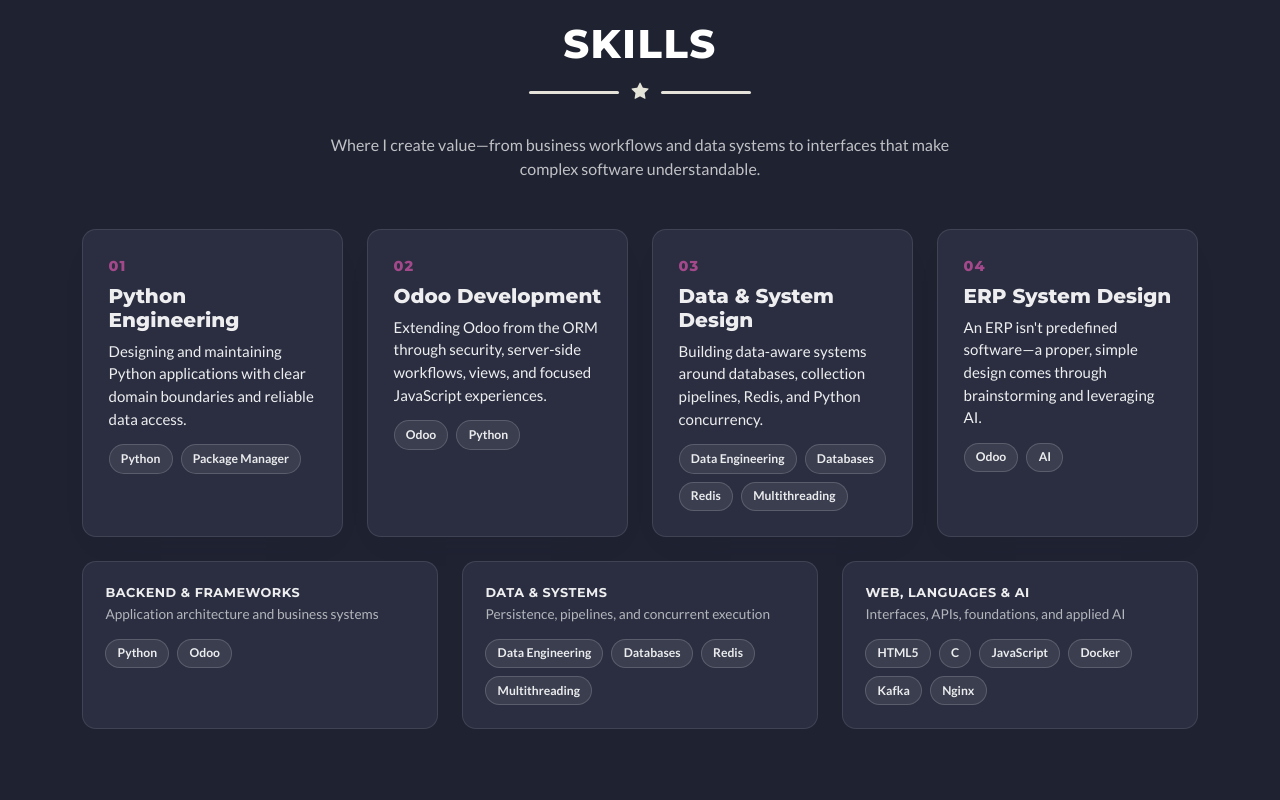
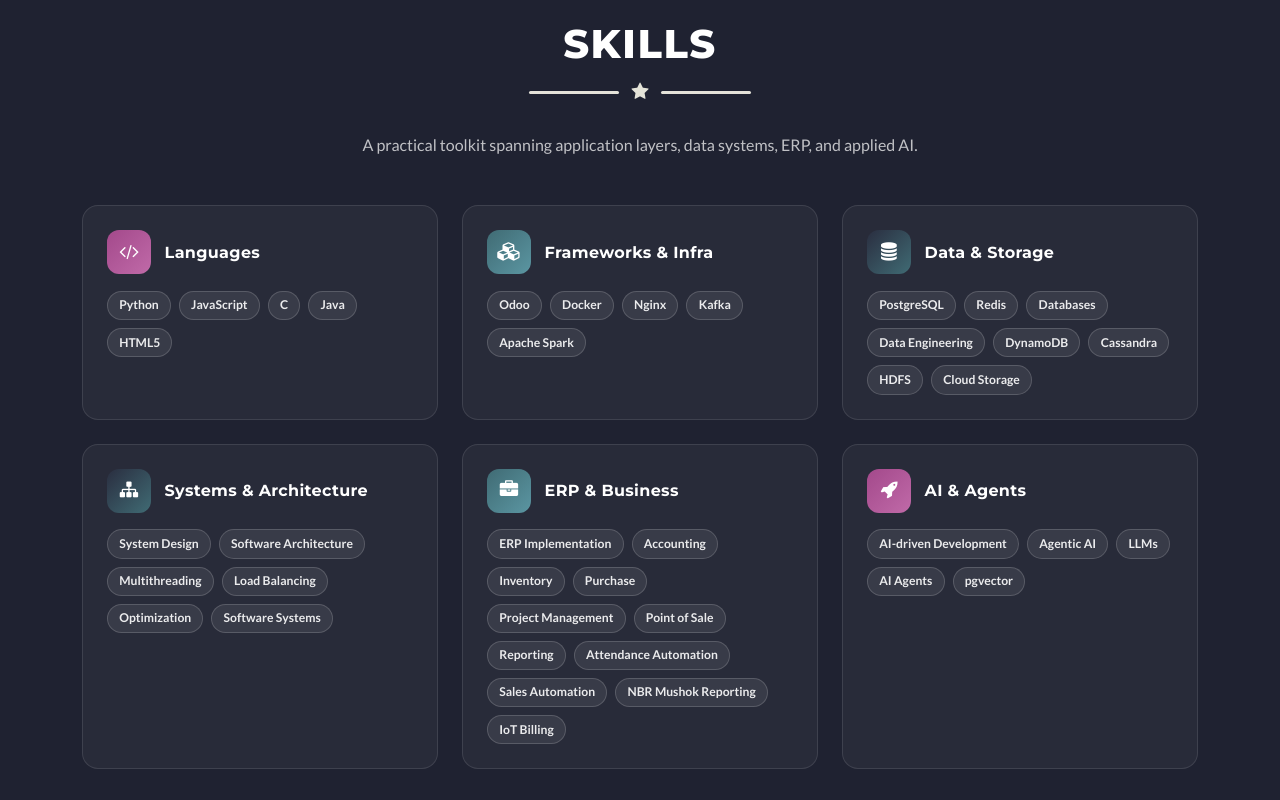
Before and after one commit to nokgna/nokgna.github.io, a plain HTML site: page index.html in a window 1280 px wide. Shown: the part 5060-5860 px from the top of the page. Drawn offline with Linux system fonts and the light colour scheme.

Commit message:
[IMP] : redesign skills section with full skill set; add resume PDF

```diff
--- a/assets/css/custom.css
+++ b/assets/css/custom.css
@@ -1814,3 +1814,66 @@ body.nav-open {
   font-style: italic;
   color: var(--ak-muted);
 }
+
+/* =====================================================================
+   Skills showcase (modern)
+   ===================================================================== */
+.skill-cat {
+  background: rgba(255, 255, 255, 0.045);
+  border: 1px solid rgba(255, 255, 255, 0.1);
+  border-radius: 16px;
+  padding: 1.5rem;
+  height: 100%;
+  transition: transform 0.25s ease, background 0.25s ease, border-color 0.25s ease;
+}
+
+.skill-cat:hover {
+  transform: translateY(-6px);
+  background: rgba(255, 255, 255, 0.08);
+  border-color: rgba(255, 255, 255, 0.2);
+}
+
+.skill-cat-head {
+  display: flex;
+  align-items: center;
+  gap: 0.85rem;
+  margin-bottom: 1.05rem;
+}
+
+.skill-cat-icon {
+  width: 44px;
+  height: 44px;
+  flex: 0 0 44px;
+  border-radius: 12px;
+  display: flex;
+  align-items: center;
+  justify-content: center;
+  font-size: 1.15rem;
+  color: #fff;
+  background: linear-gradient(135deg, var(--ak-plum), var(--ak-plum-soft));
+}
+
+.skill-cat-icon--teal {
+  background: linear-gradient(135deg, var(--ak-teal), #5b96a2);
+}
+
+.skill-cat-icon--navy {
+  background: linear-gradient(135deg, #2a2e40, #406b74);
+}
+
+.skill-cat h4 {
+  font-family: "Montserrat", sans-serif;
+  font-weight: 700;
+  font-size: 1rem;
+  letter-spacing: 0.02em;
+  color: #fff;
+  margin: 0;
+}
+
+.skill-cat .tag {
+  transition: transform 0.2s ease, background 0.2s ease;
+}
+
+.skill-cat .tag:hover {
+  background: rgba(255, 255, 255, 0.18);
+}
--- a/index.html
+++ b/index.html
@@ -285,17 +285,62 @@
         <div class="container">
             <h2 class="text-uppercase text-center section-heading">Skills</h2>
             <div class="divider divider-light text-center"><i class="fa fa-star"></i></div>
-            <p class="text-center section-sub mb-5">Where I create value—from business workflows and data systems to interfaces that make complex software understandable.</p>
-            <div class="row g-4 mb-4">
-                <div class="col-md-6 col-lg-3" data-aos="fade-up"><div class="cap-card"><div class="cap-num">01</div><h5>Python Engineering</h5><p>Designing and maintaining Python applications with clear domain boundaries and reliable data access.</p><div class="tags"><span class="tag">Python</span><span class="tag">Package Manager</span></div></div></div>
-                <div class="col-md-6 col-lg-3" data-aos="fade-up" data-aos-delay="80"><div class="cap-card"><div class="cap-num">02</div><h5>Odoo Development</h5><p>Extending Odoo from the ORM through security, server-side workflows, views, and focused JavaScript experiences.</p><div class="tags"><span class="tag">Odoo</span><span class="tag">Python</span></div></div></div>
-                <div class="col-md-6 col-lg-3" data-aos="fade-up" data-aos-delay="160"><div class="cap-card"><div class="cap-num">03</div><h5>Data &amp; System Design</h5><p>Building data-aware systems around databases, collection pipelines, Redis, and Python concurrency.</p><div class="tags"><span class="tag">Data Engineering</span><span class="tag">Databases</span><span class="tag">Redis</span><span class="tag">Multithreading</span></div></div></div>
-                <div class="col-md-6 col-lg-3" data-aos="fade-up" data-aos-delay="240"><div class="cap-card"><div class="cap-num">04</div><h5>ERP System Design</h5><p>An ERP isn't predefined software—a proper, simple design comes through brainstorming and leveraging AI.</p><div class="tags"><span class="tag">Odoo</span><span class="tag">AI</span></div></div></div>
-            </div>
+            <p class="text-center section-sub mb-5">A practical toolkit spanning application layers, data systems, ERP, and applied AI.</p>
             <div class="row g-4">
-                <div class="col-md-6 col-lg-4" data-aos="fade-up"><div class="skill-group"><h6>Backend &amp; Frameworks</h6><p class="skill-sub">Application architecture and business systems</p><div class="tags"><span class="tag">Python</span><span class="tag">Odoo</span></div></div></div>
-                <div class="col-md-6 col-lg-4" data-aos="fade-up" data-aos-delay="80"><div class="skill-group"><h6>Data &amp; Systems</h6><p class="skill-sub">Persistence, pipelines, and concurrent execution</p><div class="tags"><span class="tag">Data Engineering</span><span class="tag">Databases</span><span class="tag">Redis</span><span class="tag">Multithreading</span></div></div></div>
-                <div class="col-md-6 col-lg-4" data-aos="fade-up" data-aos-delay="160"><div class="skill-group"><h6>Web, Languages &amp; AI</h6><p class="skill-sub">Interfaces, APIs, foundations, and applied AI</p><div class="tags"><span class="tag">HTML5</span><span class="tag">C</span><span class="tag">JavaScript</span><span class="tag">Docker</span><span class="tag">Kafka</span><span class="tag">Nginx</span></div></div></div>
+                <div class="col-md-6 col-lg-4" data-aos="fade-up">
+                    <div class="skill-cat">
+                        <div class="skill-cat-head">
+                            <span class="skill-cat-icon"><i class="fa fa-code"></i></span>
+                            <h4>Languages</h4>
+                        </div>
+                        <div class="tags"><span class="tag">Python</span><span class="tag">JavaScript</span><span class="tag">C</span><span class="tag">Java</span><span class="tag">HTML5</span></div>
+                    </div>
+                </div>
+                <div class="col-md-6 col-lg-4" data-aos="fade-up" data-aos-delay="80">
+                    <div class="skill-cat">
+                        <div class="skill-cat-head">
+                            <span class="skill-cat-icon skill-cat-icon--teal"><i class="fa fa-cubes"></i></span>
+                            <h4>Frameworks &amp; Infra</h4>
+                        </div>
+                        <div class="tags"><span class="tag">Odoo</span><span class="tag">Docker</span><span class="tag">Nginx</span><span class="tag">Kafka</span><span class="tag">Apache Spark</span></div>
+                    </div>
+                </div>
+                <div class="col-md-6 col-lg-4" data-aos="fade-up" data-aos-delay="160">
+                    <div class="skill-cat">
+                        <div class="skill-cat-head">
+                            <span class="skill-cat-icon skill-cat-icon--navy"><i class="fa fa-database"></i></span>
+                            <h4>Data &amp; Storage</h4>
+                        </div>
+                        <div class="tags"><span class="tag">PostgreSQL</span><span class="tag">Redis</span><span class="tag">Databases</span><span class="tag">Data Engineering</span><span class="tag">DynamoDB</span><span class="tag">Cassandra</span><span class="tag">HDFS</span><span class="tag">Cloud Storage</span></div>
+                    </div>
+                </div>
+                <div class="col-md-6 col-lg-4" data-aos="fade-up">
+                    <div class="skill-cat">
+                        <div class="skill-cat-head">
+                            <span class="skill-cat-icon skill-cat-icon--navy"><i class="fa fa-sitemap"></i></span>
+                            <h4>Systems &amp; Architecture</h4>
+                        </div>
+                        <div class="tags"><span class="tag">System Design</span><span class="tag">Software Architecture</span><span class="tag">Multithreading</span><span class="tag">Load Balancing</span><span class="tag">Optimization</span><span class="tag">Software Systems</span></div>
+                    </div>
+                </div>
+                <div class="col-md-6 col-lg-4" data-aos="fade-up" data-aos-delay="80">
+                    <div class="skill-cat">
+                        <div class="skill-cat-head">
+                            <span class="skill-cat-icon skill-cat-icon--teal"><i class="fa fa-briefcase"></i></span>
+                            <h4>ERP &amp; Business</h4>
+                        </div>
+                        <div class="tags"><span class="tag">ERP Implementation</span><span class="tag">Accounting</span><span class="tag">Inventory</span><span class="tag">Purchase</span><span class="tag">Project Management</span><span class="tag">Point of Sale</span><span class="tag">Reporting</span><span class="tag">Attendance Automation</span><span class="tag">Sales Automation</span><span class="tag">NBR Mushok Reporting</span><span class="tag">IoT Billing</span></div>
+                    </div>
+                </div>
+                <div class="col-md-6 col-lg-4" data-aos="fade-up" data-aos-delay="160">
+                    <div class="skill-cat">
+                        <div class="skill-cat-head">
+                            <span class="skill-cat-icon"><i class="fa fa-rocket"></i></span>
+                            <h4>AI &amp; Agents</h4>
+                        </div>
+                        <div class="tags"><span class="tag">AI-driven Development</span><span class="tag">Agentic AI</span><span class="tag">LLMs</span><span class="tag">AI Agents</span><span class="tag">pgvector</span></div>
+                    </div>
+                </div>
             </div>
         </div>
     </section>
```
Also changed, not shown: 1 other file.
